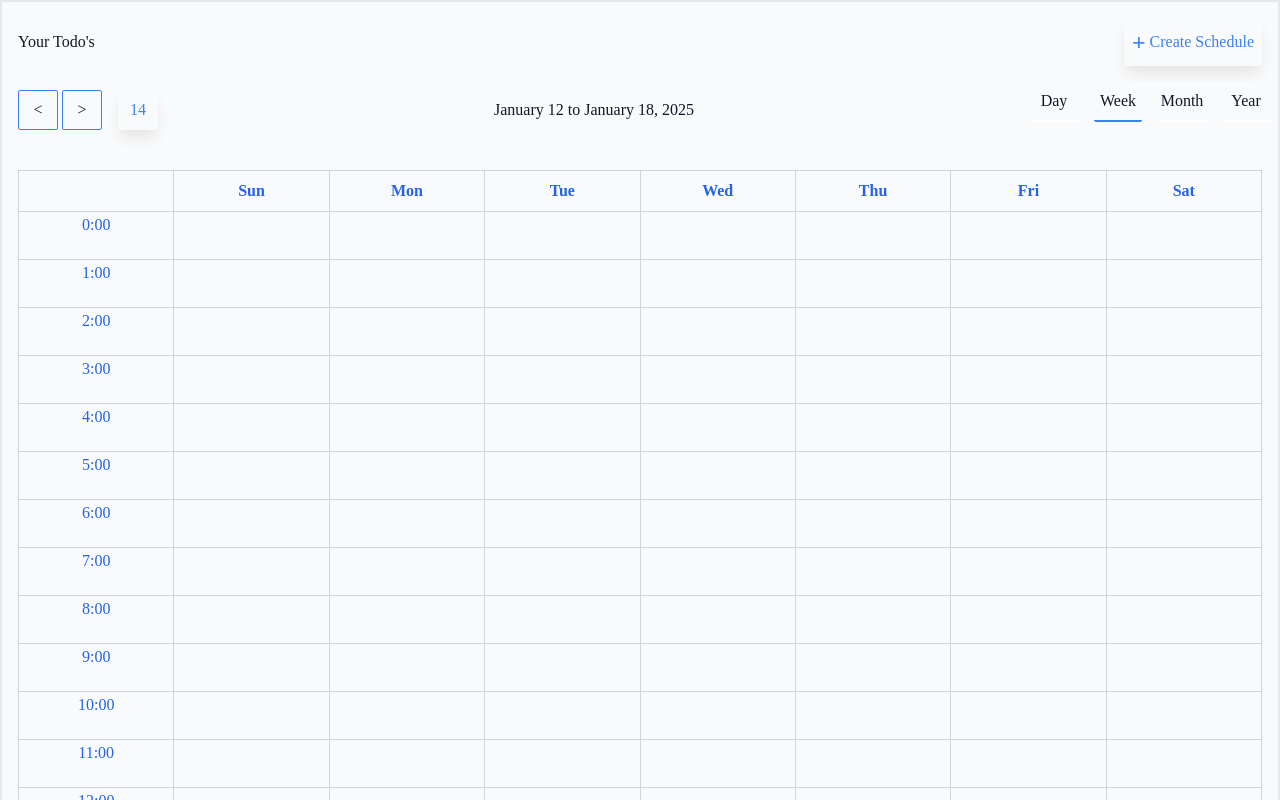
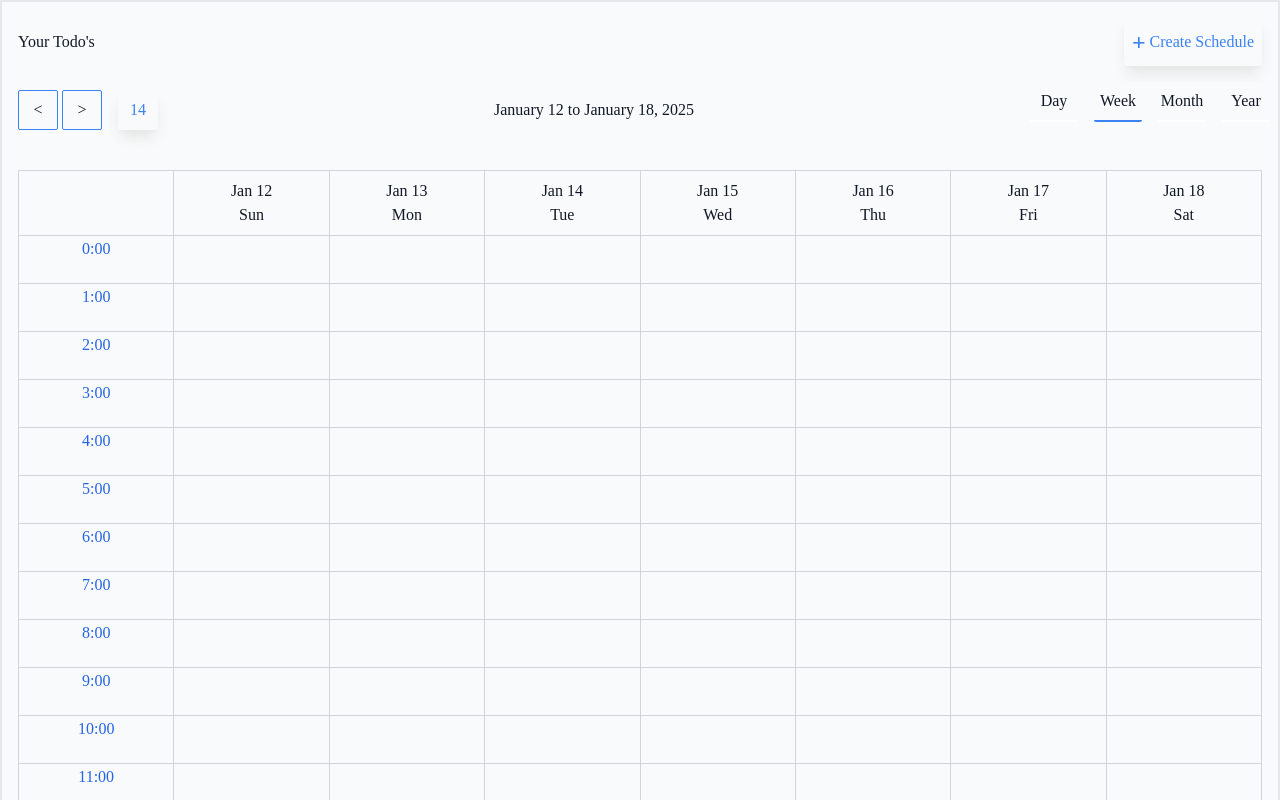
Before and after one commit to Anitha-2002/calendar, a Next.js app: page / in a window 1280 px wide. Both pictures are taken after a click on the button "Week". Shown: the top 800 px of the page. Built offline with nearby package versions, Linux system fonts and the light colour scheme.

Commit message:
displayed date alond with days in week layout

```diff
--- a/src/data/calendar-from-to-end-date.json
+++ b/src/data/calendar-from-to-end-date.json
@@ -249,5 +249,55 @@
       "jobRequest_KeySkills": "react",
       "jobRequest_Description": "asfffasf"
     }
+  },
+  {
+    "id": 6,
+    "summary": "Test",
+    "desc": "Test",
+    "start": "2025-01-17T18:00:00+05:30",
+    "end": "2025-01-17T18:40:00+05:30",
+    "attendees": null,
+    "status": null,
+    "comment": null,
+    "score": {
+      "p": 7
+    },
+    "link": "http://www.hhh.com",
+    "user_det": {
+      "id": 1,
+      "question_score": null,
+      "status": null,
+      "candidate": {
+        "id": 1,
+        "candidate_firstName": "mohan",
+        "candidate_lastName": "raj",
+        "candidateGender": "male",
+        "candidateComment": "",
+        "candidate_email": "mohanrajk@dataterrain.com"
+      },
+      "handled_by": {
+        "id": 3,
+        "last_login": null,
+        "userEmail": "vinodhini_hr@dataterrain.com",
+        "username": "vinodhini_hr",
+        "firstName": "Vinodhini",
+        "lastName": "HR",
+        "userRole": "hr_employee"
+      },
+      "job_id": {
+        "id": 11,
+        "jobRequest_Title": "django developer",
+        "jobRequest_Role": "software engineer",
+        "jobRequest_KeySkills": "django",
+        "jobRequest_Description": "asfffasf"
+      }
+    },
+    "job_id": {
+      "id": 11,
+      "jobRequest_Title": "django developer",
+      "jobRequest_Role": "software engineer",
+      "jobRequest_KeySkills": "django",
+      "jobRequest_Description": "asfffasf"
+    }
   }
 ]
--- a/src/requirements/feature/frameworks/grid-layout.tsx
+++ b/src/requirements/feature/frameworks/grid-layout.tsx
@@ -182,7 +182,14 @@ export const GridLayout = () => {
     hours: Array.from({ length: 24 }, (_, i) => `${i}:00`),
     days: generateWeekCalendar(selectedDate),
   };
-
+  function getStartOfWeek(date: Date, startDay = 0) {
+    const dayOfWeek = date.getDay();
+    const difference = (dayOfWeek < startDay ? 7 : 0) + dayOfWeek - startDay;
+    const startOfWeek = new Date(date);
+    startOfWeek.setDate(date.getDate() - difference - 1);
+    startOfWeek.setHours(0, 0, 0, 0);
+    return startOfWeek;
+  }
   const generateYearlySchedule = () => {
     const months = [];
     const year = currentDate.getFullYear();
@@ -496,14 +503,28 @@ export const GridLayout = () => {
           <table className="h-full w-full table-auto border-collapse">
             <thead>
               <tr>
-                {[''].concat(daysOfWeek).map((day, index) => (
-                  <th
-                    key={index}
-                    className="border p-2 w-1/8 text-center font-bold text-blue-600 border-gray-300"
-                  >
-                    {day}
-                  </th>
-                ))}
+                {[''].concat(daysOfWeek).map((day, index) => {
+                  const startOfWeek = getStartOfWeek(currentDate); // Get the week's start date
+                  const date = new Date(startOfWeek);
+                  date.setDate(startOfWeek.getDate() + index); // Add days to get each day's date
+
+                  return (
+                    <th
+                      key={index}
+                      className="border p-2 w-1/8 text-center font-light border-gray-300"
+                    >
+                      {index > 0 && (
+                        <div>
+                          {date.toLocaleDateString('en-US', {
+                            day: 'numeric',
+                            month: 'short',
+                          })}
+                        </div>
+                      )}
+                      {day}
+                    </th>
+                  );
+                })}
               </tr>
             </thead>
             <tbody>
```
